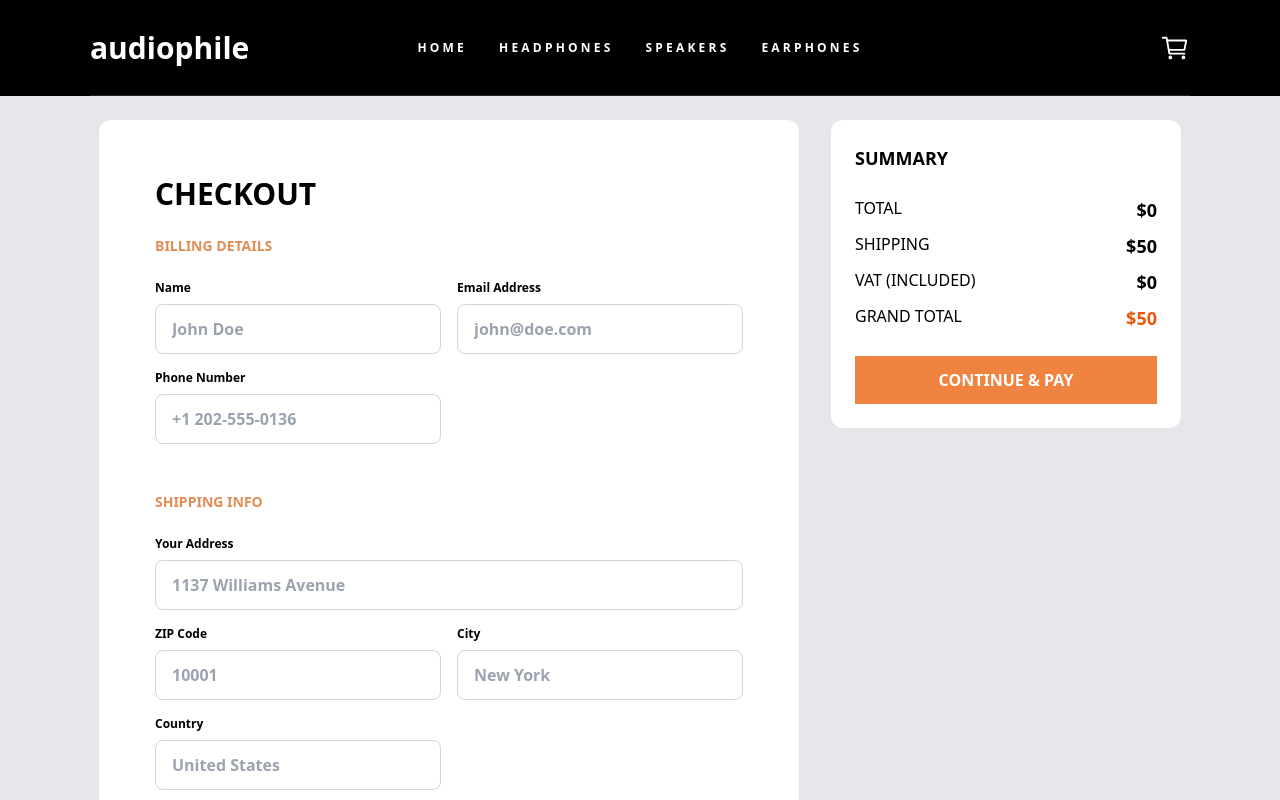
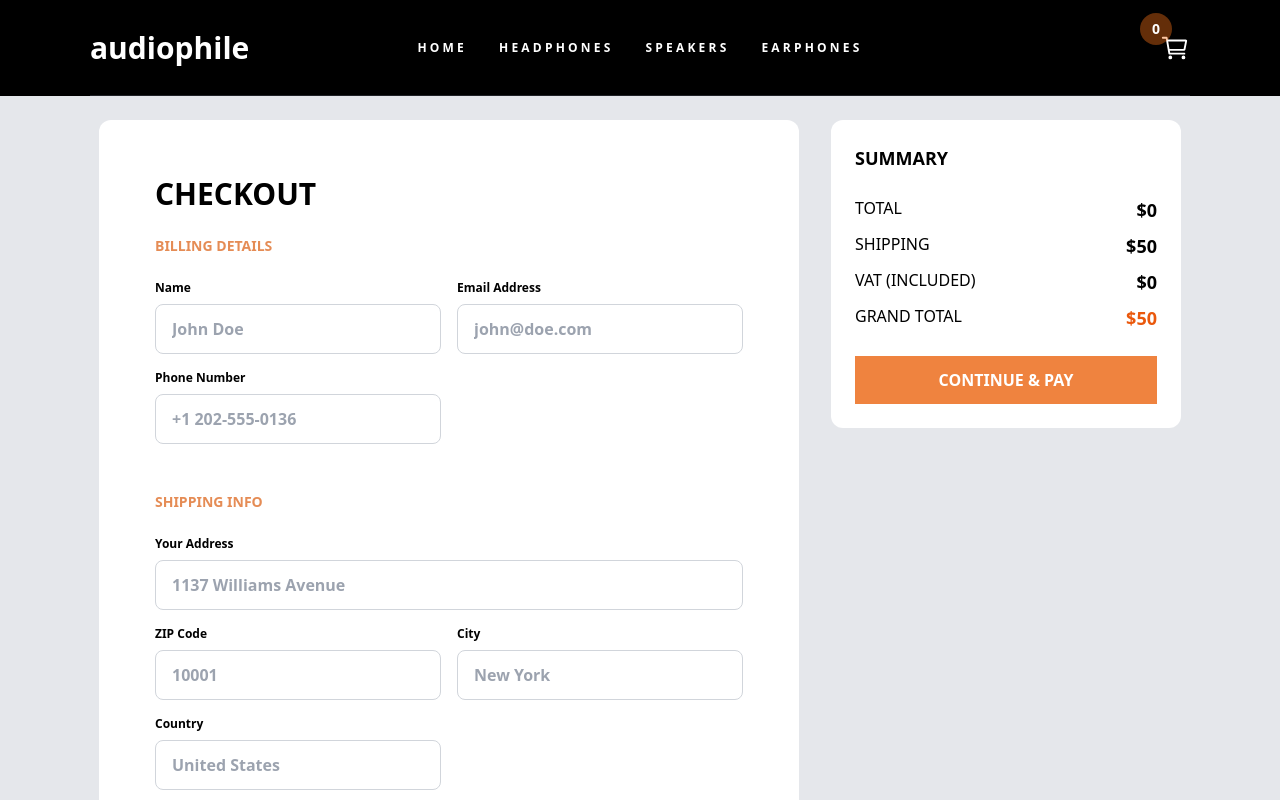
Before and after one commit to yusufdgzl/audiophile-ecommerce-website, a Next.js app: page /checkout in a window 1280 px wide. Shown: the top 800 px of the page. Built offline with nearby package versions, Linux system fonts and the light colour scheme.

Commit message:
totalAmount added to cartSlice

```diff
--- a/components/cart/CartSummary.tsx
+++ b/components/cart/CartSummary.tsx
@@ -1,8 +1,6 @@
 "use client";
 
 import { useAppSelector } from "@/lib/hooks";
-import Image from "next/image";
-import Link from "next/link";
 import CartProductsItem from "./CartProductsItem";
 
 export default function CartSummary() {
--- a/components/main/MainHeader.tsx
+++ b/components/main/MainHeader.tsx
@@ -5,10 +5,14 @@ import { IoCartOutline } from "react-icons/io5";
 import { TiThMenu } from "react-icons/ti";
 import CategoriesSection from "../categories/CategoriesSection";
 import { useState } from "react";
+import { useAppSelector } from "@/lib/hooks";
 
 export default function MainHeader() {
   const [isVisibleMenu, setIsVisibleMenu] = useState<boolean>(false);
   const [menuAnimation, setMenuAnimation] = useState<boolean>(false);
+
+  const totalAmount = useAppSelector((state)=> state.cart.totalAmount)
+
 
   function menuHandler() {
     setIsVisibleMenu((prev) => !prev);
@@ -22,7 +26,10 @@ export default function MainHeader() {
     <div className="bg-black w-full flex flex-col ">
       <div className="flex w-full relative z-10 justify-between items-center px-8  h-24 text-white text-3xl font-bold border-b  border-opacity-30 border-gray-500 max-w-[1100px] mx-auto xl:p-0">
         {isVisibleMenu && (
-          <div onClick={menuHandler} className=" absolute bg-black h-[3000px] bg-opacity-70 text-black left-0 right-0 bottom-0 z-10 top-24 px-10 md:hidden">
+          <div
+            onClick={menuHandler}
+            className=" absolute bg-black h-[3000px] bg-opacity-70 text-black left-0 right-0 bottom-0 z-10 top-24 px-10 md:hidden"
+          >
             <div
               className={`bg-white overflow-hidden  duration-300 transition-transform  pt-20 z-20 ${
                 menuAnimation ? "translate-y-0" : "-translate-y-[1000px]"
@@ -78,7 +85,12 @@ export default function MainHeader() {
           </Link>
         </div>
         <Link href="/checkout" className="flex  md:justify-end  md:w-full">
-          <IoCartOutline className="hover:text-[#b36042]  duration-300" />
+          <div className=" relative">
+            <span className="absolute -left-5 -top-5 text-sm bg-orange-500 w-8 h-8 flex items-center justify-center rounded-full bg-opacity-40">
+              {totalAmount}
+            </span>
+            <IoCartOutline className="hover:text-[#b36042]  duration-300" />
+          </div>
         </Link>
       </div>
     </div>
--- a/lib/features/cart/cartSlice.tsx
+++ b/lib/features/cart/cartSlice.tsx
@@ -4,11 +4,13 @@ import { createSlice } from "@reduxjs/toolkit";
 type CartState = {
   items: ProductsType[];
   total: number;
+  totalAmount:number;
 };
 
 const initialState: CartState = {
   items: [],
   total: 0,
+  totalAmount: 0,
 };
 
 export const cartSlice = createSlice({
@@ -21,7 +23,8 @@ export const cartSlice = createSlice({
       const existingItem = state.items.find((item)=> item.id === newItem.id);
       const existingItemIndex = state.items.findIndex((item)=> item.id === newItem.id);
 
-      state.total = state.total + newItem.price * newItem.amount
+      state.total = state.total + newItem.price * newItem.amount;
+      state.totalAmount = state.totalAmount + newItem.amount;
 
       if( !existingItem ) {
         state.items = state.items.concat(newItem);
```
Also changed, not shown: data/products.json (+5 -5 lines).
